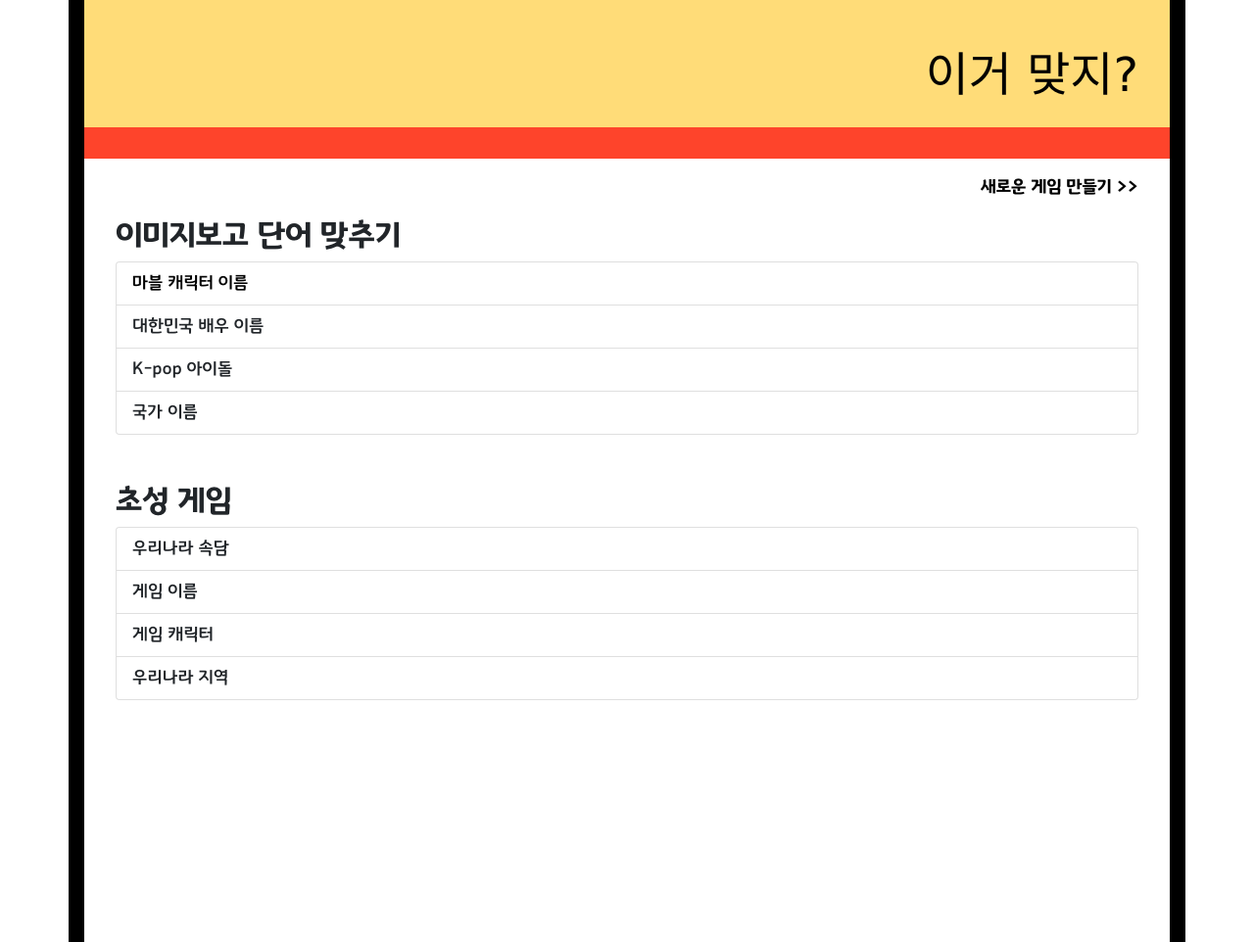
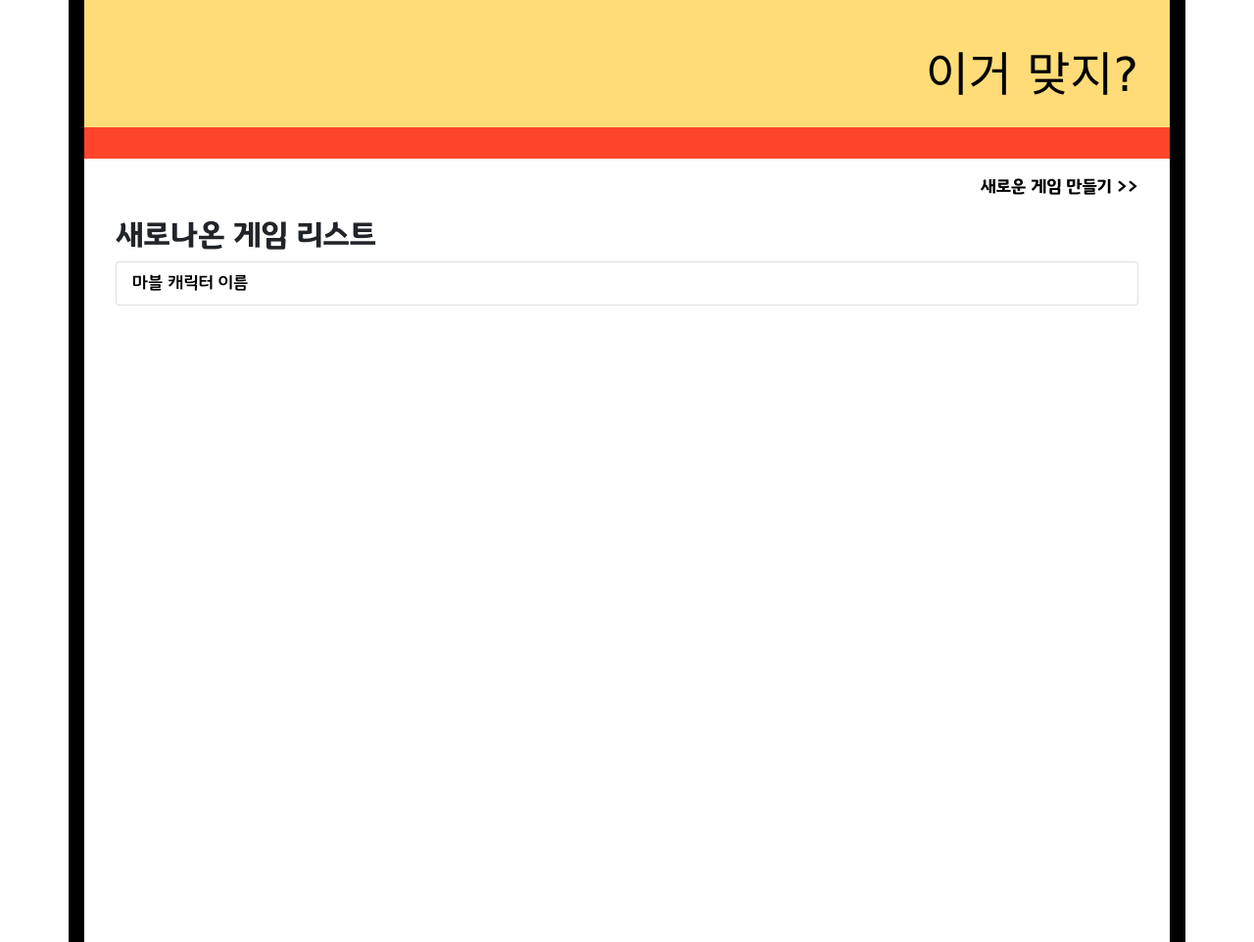
Before and after one commit to Kimsj912/IsThatRight, a Django app: page / in a window 1280 px wide. Shown: the whole page at 98% size. Run offline with Django 4.2, Linux system fonts and the light colour scheme; some web fonts are replaced.

Commit message:
index 페이지에 게임 종류들 출력 완료

```diff
--- a/isThatRight/main/templates/index.html
+++ b/isThatRight/main/templates/index.html
@@ -7,21 +7,12 @@
         </a>
     </div>
     <div class="outterList">
-        <h2 class="titleInnerBox">이미지보고 단어 맞추기</h2>
+        <h2 class="titleInnerBox">새로나온 게임 리스트</h2>
         <ul class="list-group listInnerBox normalFont">
             <li class="list-group-item"><a href="{% url 'showGame' %}">마블 캐릭터 이름</a></li>
-            <li class="list-group-item">대한민국 배우 이름</li>
-            <li class="list-group-item">K-pop 아이돌</li>
-            <li class="list-group-item">국가 이름</li>
-        </ul>
-    </div>
-    <div class="outterList">
-        <h2 class="titleInnerBox">초성 게임</h2>
-        <ul class="list-group listInnerBox normalFont">
-            <li class="list-group-item">우리나라 속담</li>
-            <li class="list-group-item">게임 이름</li>
-            <li class="list-group-item">게임 캐릭터</li>
-            <li class="list-group-item">우리나라 지역</li>
+            {% for game in gameset %}
+            <li class="list-group-item">{{game.title}}</li>
+            {% endfor %}
         </ul>
     </div>
 </div>
--- a/isThatRight/main/views.py
+++ b/isThatRight/main/views.py
@@ -51,7 +51,7 @@
                 qnaSet.answerList4 = request.POST['answerList'+str(qna)+'num4']
             qnaSet.save()
 
-
-        return render(request, 'index.html')
+        gameset = Game.objects.all()
+        return render(request, 'index.html', {'gameset':gameset})
     else :
         return render(request,'selectGameType.html/')
```
